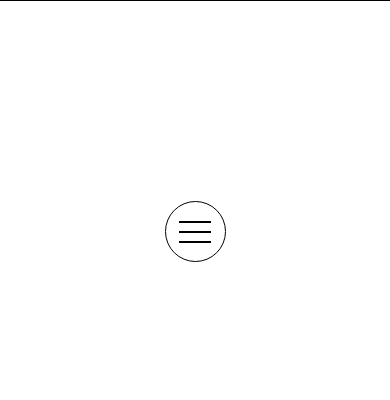
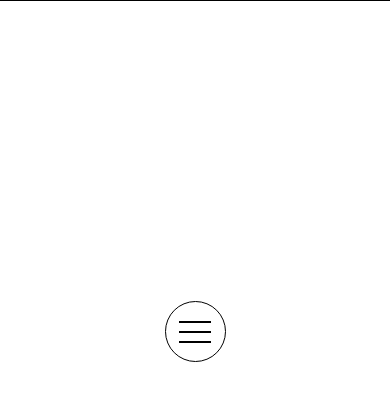
Before and after one commit to barbaroreyes/jwapp, a React (Create React App) app: page / in a window 390 px wide. Shown: the top 400 px of the page. Built offline with nearby package versions, Linux system fonts and the light colour scheme.

Commit message:
update-nav2

```diff
--- a/src/App.css
+++ b/src/App.css
@@ -18,7 +18,7 @@
     height: 59px;
     border: 1px solid black;
     border-radius: 50px 50px;
-    margin-top: 200px;
+    margin-top: 300px;
   }.line{
     width: 30px;
     display: flex;
```
